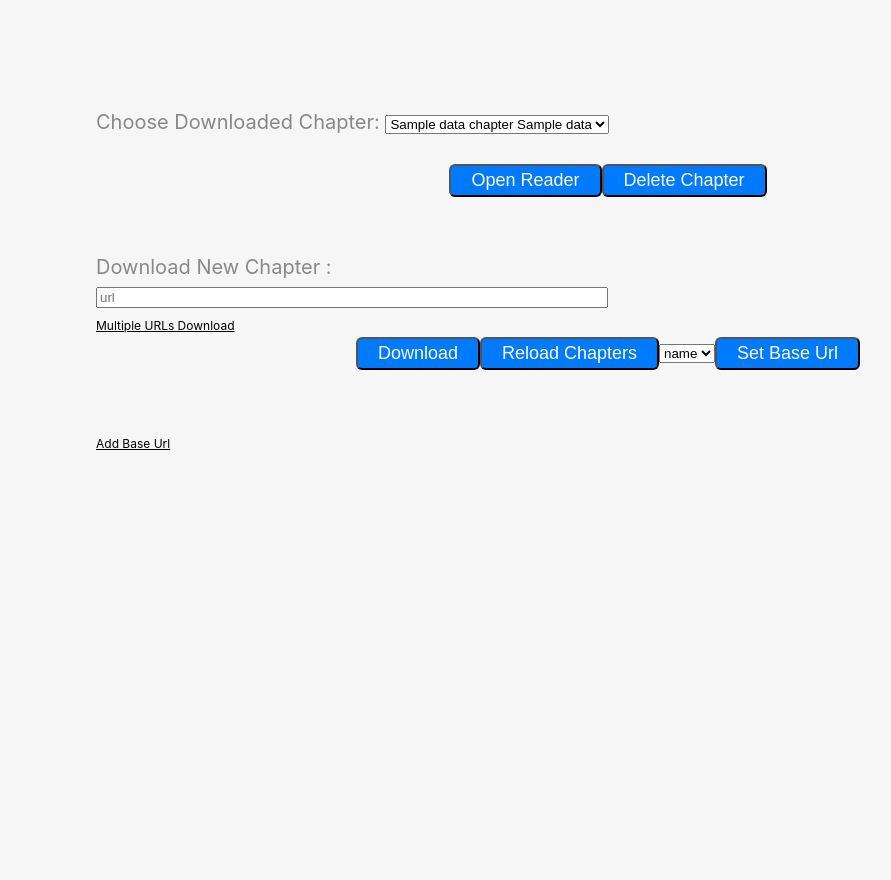
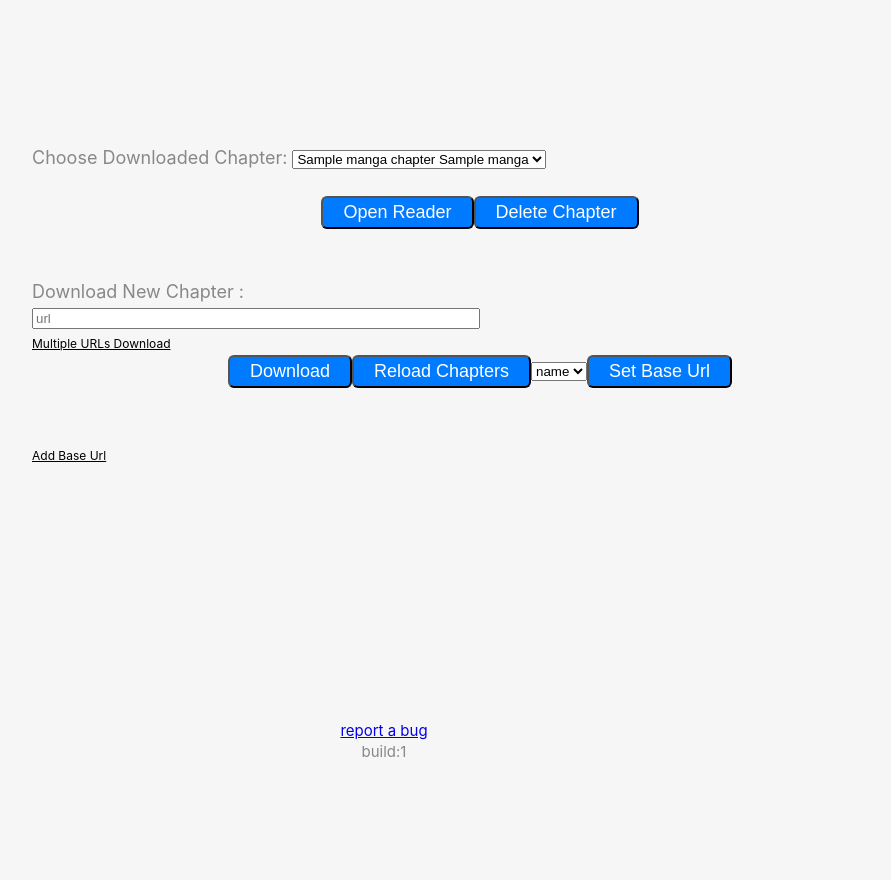
Before and after one commit to Shelly-XD/nice-pferd, a Flask app: template templates/index.html in a window 1280 px wide. Shown: the whole page, without its empty margins (160-1051 px from the left). After the commit the page ends 757 px from the top, so only its background shows below. Run offline with Flask 2, Linux system fonts and the light colour scheme; the template is opened without the code that fills it: most values are stand-ins (such as "Sample title", 1, 10 or a date in 2020); parts of the project's set-up code (start-up, migrations or seed data) failed here and were passed over.

Commit message:
Added `report issue` button

```diff
--- a/app.py
+++ b/app.py
@@ -150,17 +150,20 @@ def addBaseUrl(request_data):
 @app.route("/index")
 @app.route("/")
 def home():
+    data = {}
+
     with open("./static/downloads.json",'r') as f:
         doc = f.read()
-    data = eval(doc)
+    data['manga_list'] = eval(doc)
 
-    if len(data) == 0:
-        data.append(" ")
+    if len(data['manga_list']) == 0:
+        data['manga_list'] = [' ']
 
     with open("./static/baseurl.json") as f:
         doc = f.read()
-    baseurl=eval(doc)
-    return render_template('index.html',data=data,baseurl=baseurl, running_latest=running_latest)
+    data['baseurl'] = eval(doc)
+    data['version_id'] = current_commit_id
+    return render_template('index.html',data=data, running_latest=running_latest)
 
 @app.route('/scanreader.html')
 @app.route('/scanreader')
--- a/static/styles/main.css
+++ b/static/styles/main.css
@@ -3,6 +3,10 @@
     color: #000;
     text-align: right;
     text-decoration: underline;
+}
+
+#addSerie {
+    display:"none";
 }
 
 #addManga {
@@ -93,6 +97,55 @@ button {
     text-align: center;
 }
 
+header{
+    position: absolute;
+    top:0px;
+    left: 15%;
+    width: 70% ;
+    height: 15%;
+    background-color: #f6f6f6;
+    text-align: center;
+    color: #222;
+    font-size: 250%;
+    font-family: Courrier new;
+    font-weight:bold;
+    }
+
+  section{
+    position: absolute;
+    top: 15%;
+    left: 15%;
+    width: 70%;
+    height: 70%;
+    background-color: #f6f6f6 ;
+    text-align:justify;
+    color: #888888;
+    font-size: 90%;
+  }
+  aside{
+    position: absolute;
+    top: 15%;
+    left: 85%;
+    width: 15%;
+    height: 85%;
+    background-color: #f6f6f6;
+    text-align: center;
+    color: #888;
+    font-size: 90%;
+  }
+
+footer{
+    position: absolute;
+    top: 90%;
+    left: 0%;
+    width: 85% ;
+    height: 10%;
+    background-color: #f6f6f6;
+    text-align: center;
+    color: #888;;
+    font-size: 75%;
+  }
+
 body {
     font-size: 100%;
     line-height: 1.5;
@@ -138,9 +191,6 @@ body {
     --madara-main-color: #eb3349;
 }
 
-
-
-
 .c-blog-post .entry-content .entry-content_wrap .read-container .no-gaps img {
     margin: 0 auto;
         margin-top: 0px;
--- a/templates/index.html
+++ b/templates/index.html
@@ -19,7 +19,7 @@
             <br/>
             Choose Downloaded Chapter:
             <select id="selectChapter" onchange="selectionChanged()">
-                {% for i in data %}
+                {% for i in data['manga_list'] %}
                     <option value="{{i}}">{{ i.split('!')[0] }} chapter {{ i.split('!')[-1] }}</option>
                 {% endfor %}
             </select><br/><br/>
@@ -44,8 +44,8 @@
                 <button onclick="downloadChapter()" id="downloadButton">Download</button>
                 <a href="/"><button id="reload">Reload Chapters</button></a><br/>
                 <select id="baseurlSelect">
-                    {% for i in baseurl.keys() %}
-                        <option value="{{baseurl[i]}}">{{i}}</option>
+                    {% for i in data['baseurl'].keys() %}
+                        <option value="{{data['baseurl'][i]}}">{{i}}</option>
                     {% endfor %}
                 </select>
                 <button onclick="setBaseUrl()" id="baseUrlButton">Set Base Url</button>
@@ -63,6 +63,11 @@
 
 
     </body>
+    <footer>
+        <a href="https://github.com/augustin64/nice-pferd/issues/" target="_blank" rel="noopener noreferrer">report a bug</a>
+        <br/>build:{{ data['version_id'] }}
+    </footer>
+
     <script id="AJAX" language="JavaScript" type="text/javascript" src="{{ url_for('static',filename='js/jquery.min.js') }}"></script>
     <script id="mainScript" language="JavaScript" type="text/javascript" src="{{ url_for('static',filename='js/index.js') }}"></script>
 
```
